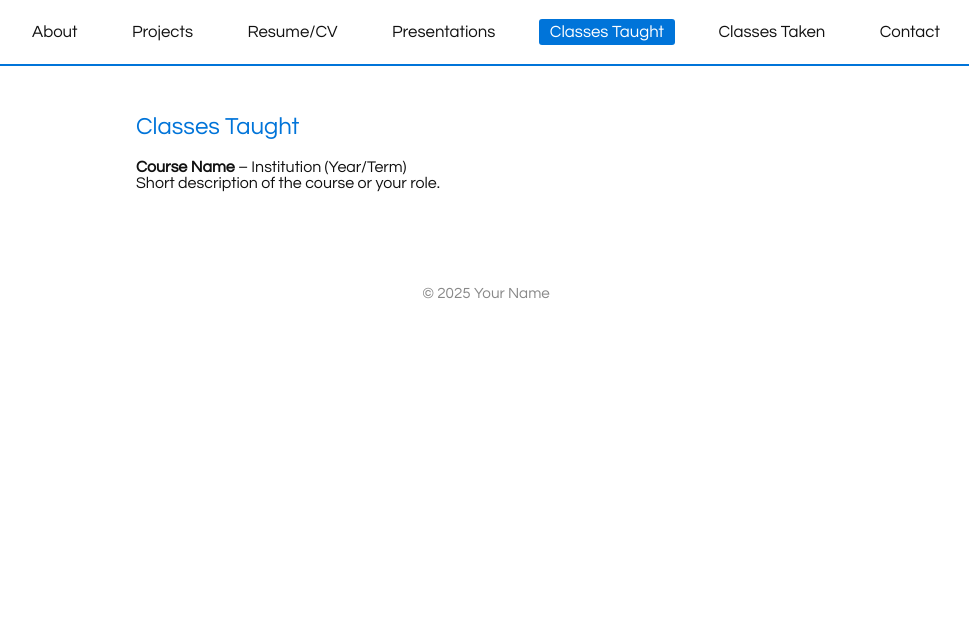
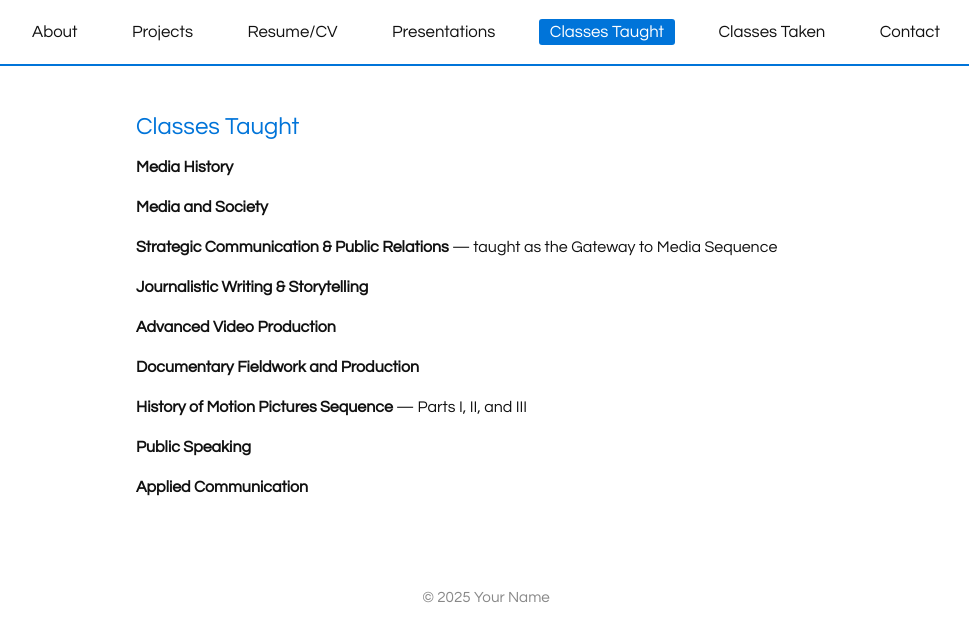
Before and after one commit to aomclaughlin/aomclaughlin-portfolio, a plain HTML site: page classes-taught.html in a window 1280 px wide. Shown: the whole page, without its empty margins (154-1123 px from the left). Drawn offline with Linux system fonts and the light colour scheme.

Commit message:
Update classes-taught.html

```diff
--- a/classes-taught.html
+++ b/classes-taught.html
@@ -21,11 +21,15 @@
         <section class="classes-taught">
             <h1>Classes Taught</h1>
             <ul>
-                <li>
-                    <strong>Course Name</strong> – Institution (Year/Term)<br>
-                    Short description of the course or your role.
-                </li>
-                <!-- Add more classes as needed -->
+                <li><strong>Media History</strong></li>
+                <li><strong>Media and Society</strong></li>
+                <li><strong>Strategic Communication & Public Relations</strong> — taught as the Gateway to Media Sequence</li>
+                <li><strong>Journalistic Writing & Storytelling</strong></li>
+                <li><strong>Advanced Video Production</strong></li>
+                <li><strong>Documentary Fieldwork and Production</strong></li>
+                <li><strong>History of Motion Pictures Sequence</strong> — Parts I, II, and III</li>
+                <li><strong>Public Speaking</strong></li>
+                <li><strong>Applied Communication</strong></li>
             </ul>
         </section>
     </main>
```
